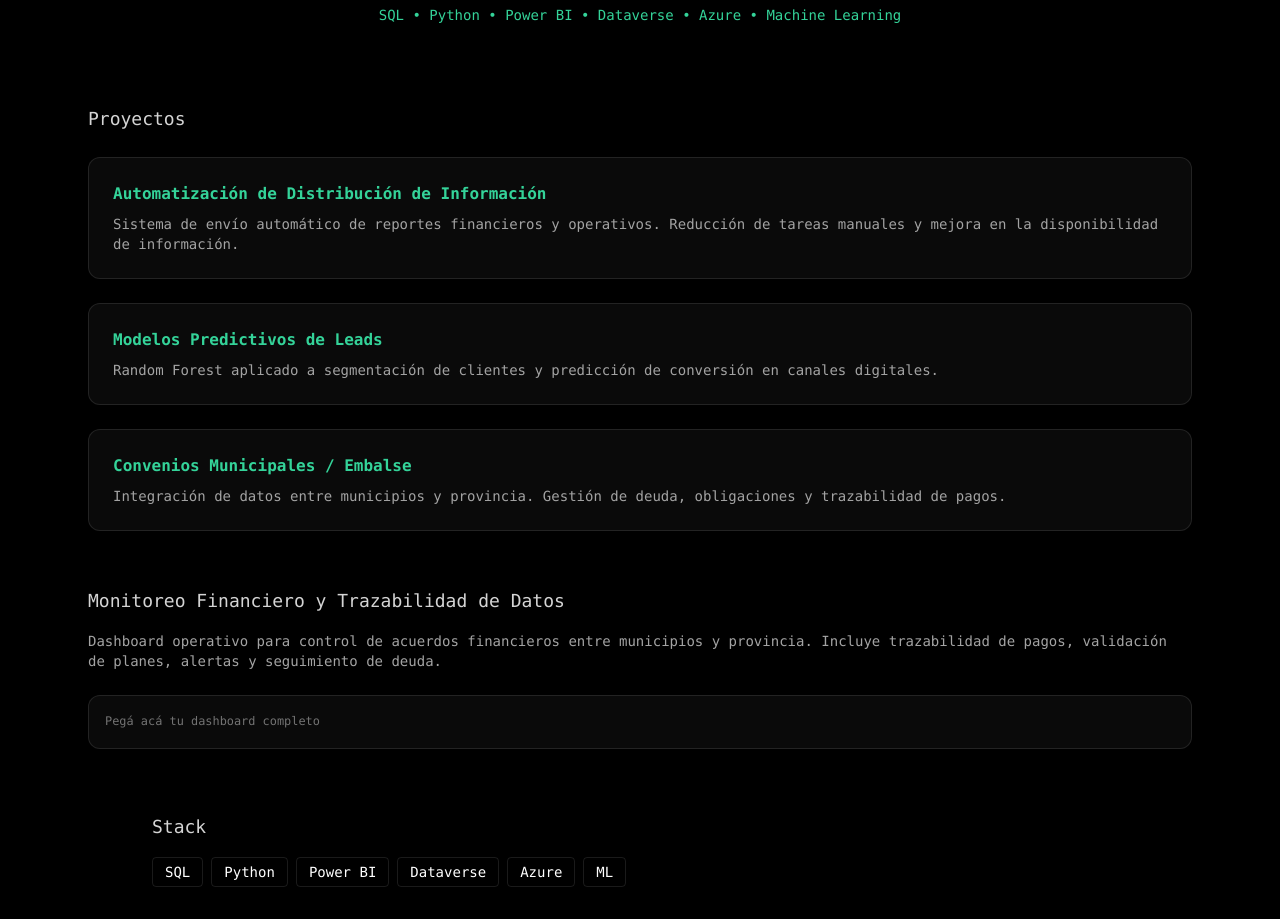
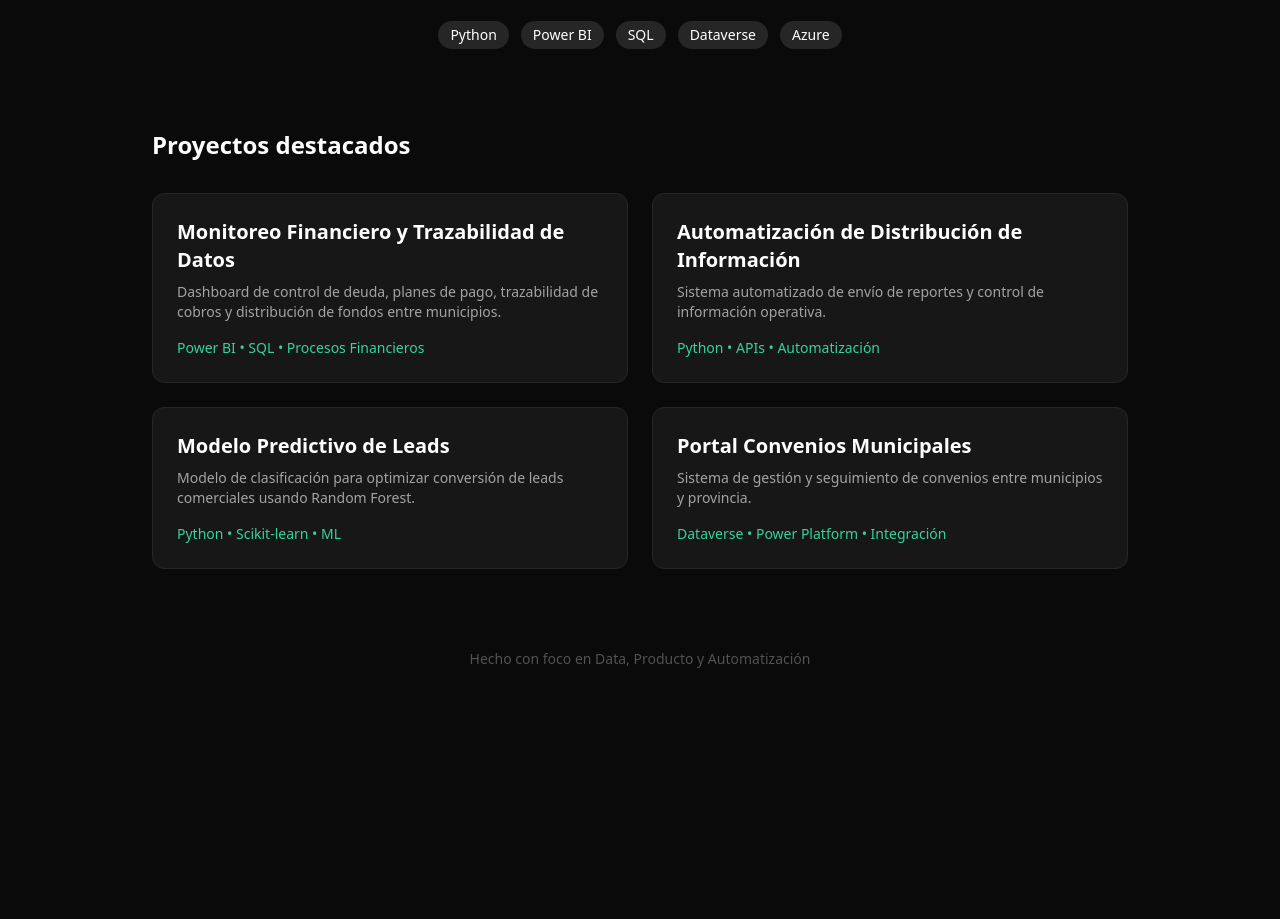
Before and after one commit to ramigren/portfolio-data, a plain HTML site: page index.html in a window 1280 px wide. Shown: the part 175-1094 px from the top of the page. After the commit the page ends 884 px from the top, so only its background shows below. Drawn offline with nearby package versions, Linux system fonts and the light colour scheme.

Commit message:
Update index.html

```diff
--- a/index.html
+++ b/index.html
@@ -1,118 +1,97 @@
 <!DOCTYPE html>
 <html lang="es">
 <head>
-  <meta charset="UTF-8" />
-  <meta name="viewport" content="width=device-width, initial-scale=1.0"/>
+  <meta charset="UTF-8">
+  <title>Portfolio | Data & Analytics</title>
+  <meta name="viewport" content="width=device-width, initial-scale=1.0">
+
+  <!-- Tailwind CDN -->
   <script src="https://cdn.tailwindcss.com"></script>
-  <title>Portfolio | Data & Product</title>
+
+  <style>
+    body {
+      background: #0a0a0a;
+    }
+  </style>
 </head>
 
-<body class="bg-black text-white font-mono">
+<body class="text-white font-sans">
 
   <!-- HERO -->
   <section class="max-w-5xl mx-auto px-6 py-20 text-center">
-  <h1 class="text-4xl font-bold tracking-tight">
-    Data Analyst & Product Owner
+    <h1 class="text-4xl md:text-5xl font-bold">
+      Monitoreo Financiero & Data Analytics
     </h1>
-
-  <p class="text-neutral-400 mt-4 text-sm">
-    Diseño productos de datos, automatizo procesos y construyo sistemas de monitoreo financiero para gestión pública.
+    <p class="text-neutral-400 mt-4 text-lg">
+      Portfolio de proyectos en Data Science, Producto y Automatización
     </p>
 
-  <div class="mt-6 text-emerald-400 text-sm">
-    SQL • Python • Power BI • Dataverse • Azure • Machine Learning
+    <div class="mt-6 flex justify-center gap-3 flex-wrap">
+      <span class="px-3 py-1 bg-neutral-800 rounded-full text-sm">Python</span>
+      <span class="px-3 py-1 bg-neutral-800 rounded-full text-sm">Power BI</span>
+      <span class="px-3 py-1 bg-neutral-800 rounded-full text-sm">SQL</span>
+      <span class="px-3 py-1 bg-neutral-800 rounded-full text-sm">Dataverse</span>
+      <span class="px-3 py-1 bg-neutral-800 rounded-full text-sm">Azure</span>
     </div>
   </section>
 
   <!-- PROYECTOS -->
-<section class="max-w-6xl mx-auto px-6 space-y-6">
+  <section class="max-w-5xl mx-auto px-6 pb-20">
 
-  <h2 class="text-lg text-neutral-300 mb-4">Proyectos</h2>
+    <h2 class="text-2xl font-bold mb-8">Proyectos destacados</h2>
 
-  <!-- CARD 1 -->
-  <div class="p-6 border border-white/10 rounded-xl bg-neutral-950 hover:border-emerald-500 transition">
-    <h3 class="text-emerald-400 font-bold">
-      Automatización de Distribución de Información
-    </h3>
-    <p class="text-sm text-neutral-400 mt-2">
-      Sistema de envío automático de reportes financieros y operativos. Reducción de tareas manuales y mejora en la disponibilidad de información.
+    <div class="grid md:grid-cols-2 gap-6">
+
+      <!-- PROYECTO 1 -->
+      <div class="bg-neutral-900 border border-neutral-800 rounded-xl p-6">
+        <h3 class="text-xl font-semibold">Monitoreo Financiero y Trazabilidad de Datos</h3>
+        <p class="text-neutral-400 mt-2 text-sm">
+          Dashboard de control de deuda, planes de pago, trazabilidad de cobros y distribución de fondos entre municipios.
         </p>
+        <div class="mt-4 text-sm text-emerald-400">
+          Power BI • SQL • Procesos Financieros
+        </div>
       </div>
 
-  <!-- CARD 2 -->
-  <div class="p-6 border border-white/10 rounded-xl bg-neutral-950 hover:border-emerald-500 transition">
-    <h3 class="text-emerald-400 font-bold">
-      Modelos Predictivos de Leads
-    </h3>
-    <p class="text-sm text-neutral-400 mt-2">
-      Random Forest aplicado a segmentación de clientes y predicción de conversión en canales digitales.
+      <!-- PROYECTO 2 -->
+      <div class="bg-neutral-900 border border-neutral-800 rounded-xl p-6">
+        <h3 class="text-xl font-semibold">Automatización de Distribución de Información</h3>
+        <p class="text-neutral-400 mt-2 text-sm">
+          Sistema automatizado de envío de reportes y control de información operativa.
         </p>
+        <div class="mt-4 text-sm text-emerald-400">
+          Python • APIs • Automatización
+        </div>
       </div>
 
-  <!-- CARD 3 -->
-  <div class="p-6 border border-white/10 rounded-xl bg-neutral-950 hover:border-emerald-500 transition">
-    <h3 class="text-emerald-400 font-bold">
-      Convenios Municipales / Embalse
-    </h3>
-    <p class="text-sm text-neutral-400 mt-2">
-      Integración de datos entre municipios y provincia. Gestión de deuda, obligaciones y trazabilidad de pagos.
+      <!-- PROYECTO 3 -->
+      <div class="bg-neutral-900 border border-neutral-800 rounded-xl p-6">
+        <h3 class="text-xl font-semibold">Modelo Predictivo de Leads</h3>
+        <p class="text-neutral-400 mt-2 text-sm">
+          Modelo de clasificación para optimizar conversión de leads comerciales usando Random Forest.
         </p>
+        <div class="mt-4 text-sm text-emerald-400">
+          Python • Scikit-learn • ML
+        </div>
       </div>
 
-</section>
-
-<!-- PRODUCTO PRINCIPAL -->
-<section class="max-w-6xl mx-auto px-6 mt-14">
-
-  <h2 class="text-lg text-neutral-300 mb-4">
-    Monitoreo Financiero y Trazabilidad de Datos
-  </h2>
-
-  <p class="text-sm text-neutral-400 mb-6">
-    Dashboard operativo para control de acuerdos financieros entre municipios y provincia.
-    Incluye trazabilidad de pagos, validación de planes, alertas y seguimiento de deuda.
+      <!-- PROYECTO 4 -->
+      <div class="bg-neutral-900 border border-neutral-800 rounded-xl p-6">
+        <h3 class="text-xl font-semibold">Portal Convenios Municipales</h3>
+        <p class="text-neutral-400 mt-2 text-sm">
+          Sistema de gestión y seguimiento de convenios entre municipios y provincia.
         </p>
-
-  <!-- DASHBOARD WRAPPER -->
-  <div class="border border-white/10 rounded-xl bg-neutral-950 p-4 overflow-x-auto">
-
-    <!-- TU DASHBOARD ORIGINAL -->
-    <div class="scale-[0.85] origin-top-left">
-
-      <!-- PEGÁ TU DASHBOARD COMPLETO ACÁ ABAJO -->
-      <!-- (el HTML que ya tenías) -->
-
-      <div class="text-neutral-500 text-sm">
-        Pegá acá tu dashboard completo
+        <div class="mt-4 text-sm text-emerald-400">
+          Dataverse • Power Platform • Integración
+        </div>
       </div>
 
     </div>
-
-  </div>
-
-</section>
-
-<!-- STACK -->
-<section class="max-w-5xl mx-auto px-6 py-16">
-
-  <h2 class="text-lg text-neutral-300 mb-4">Stack</h2>
-
-  <div class="flex flex-wrap gap-2 text-sm">
-
-    <span class="px-3 py-1 border border-white/10 rounded">SQL</span>
-    <span class="px-3 py-1 border border-white/10 rounded">Python</span>
-    <span class="px-3 py-1 border border-white/10 rounded">Power BI</span>
-    <span class="px-3 py-1 border border-white/10 rounded">Dataverse</span>
-    <span class="px-3 py-1 border border-white/10 rounded">Azure</span>
-    <span class="px-3 py-1 border border-white/10 rounded">ML</span>
-
-  </div>
-
   </section>
 
   <!-- FOOTER -->
-<footer class="text-center text-neutral-600 text-sm py-10">
-  Built with GitHub Pages • Data & Product Portfolio
+  <footer class="text-center text-neutral-600 text-sm pb-10">
+    Hecho con foco en Data, Producto y Automatización
   </footer>
 
 </body>
```
Lines whose indentation alone changed are shown as unchanged.
